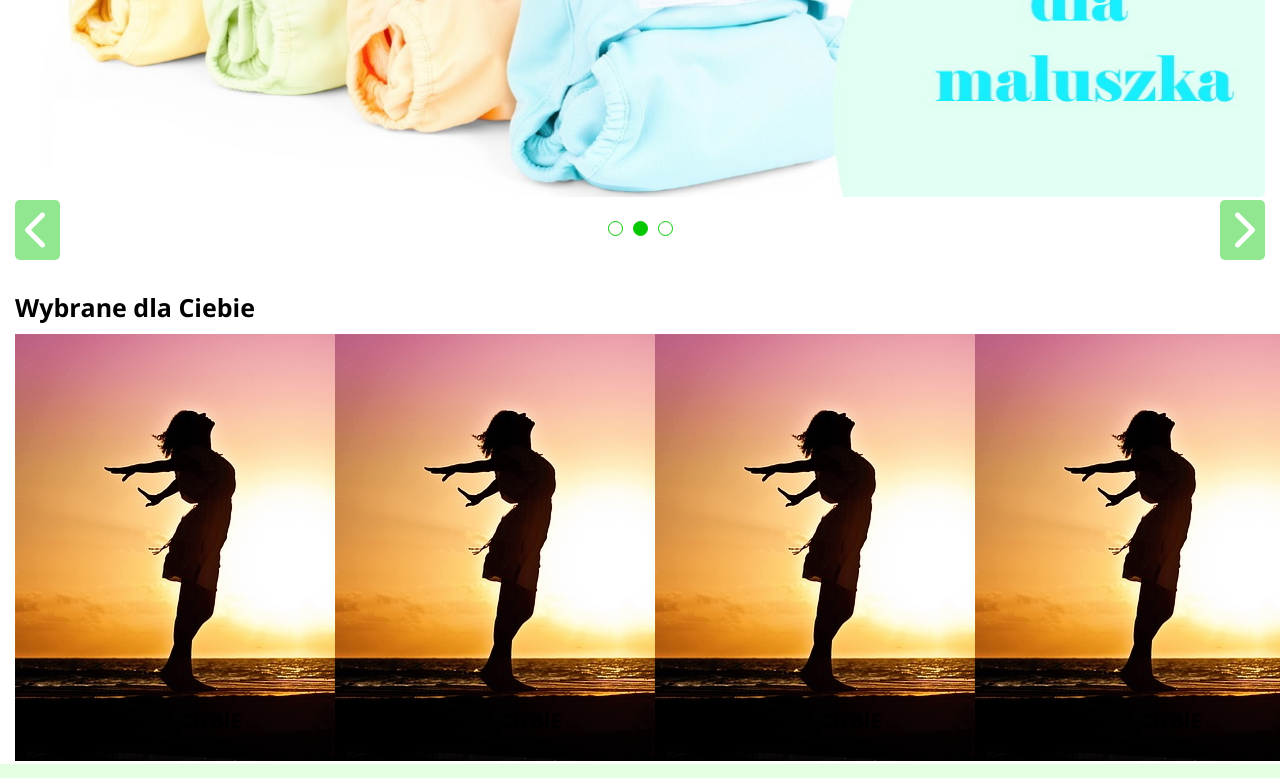
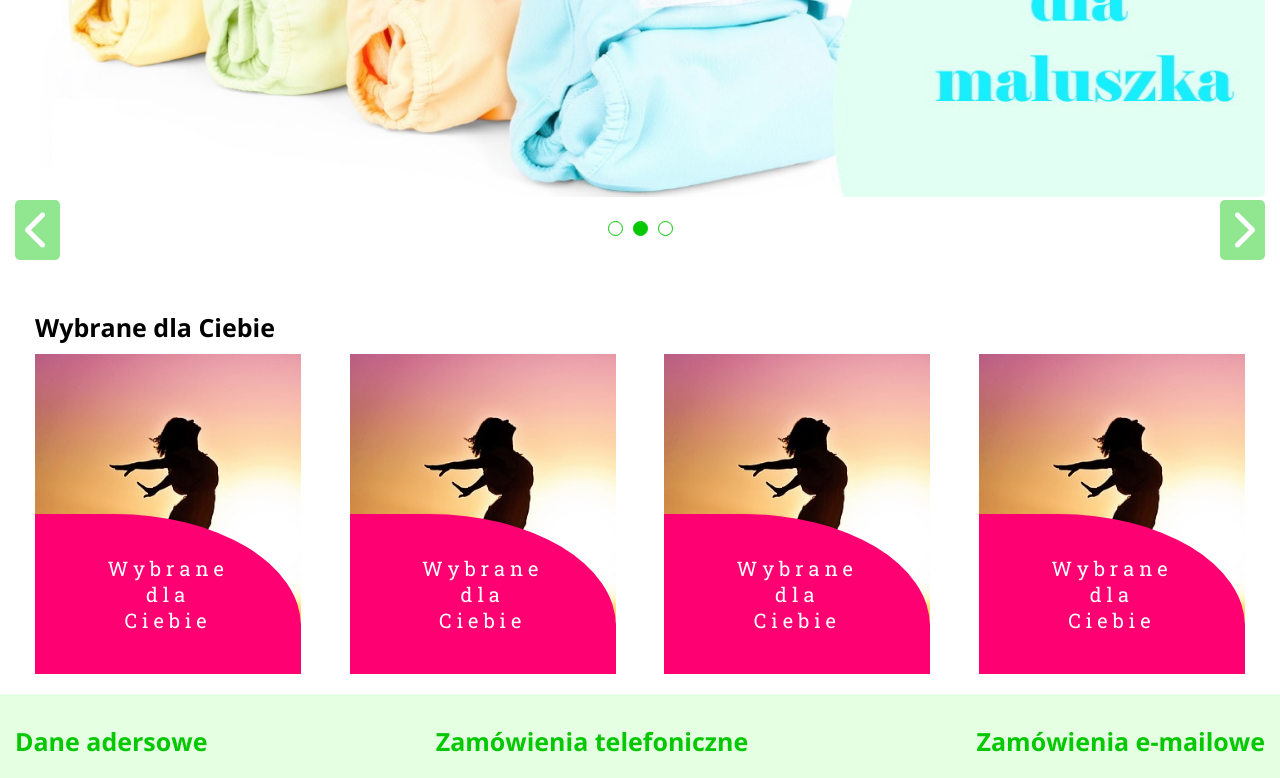
Before and after one commit to MalwinaGruchot/AptekaNaNiby, a React (Vite) app: page / in a window 1280 px wide. Shown: the part 380-1158 px from the top of the page. Built offline with nearby package versions, Linux system fonts and the light colour scheme.

Commit message:
fix commit

```diff
--- a/src/components/Footer/Footer.module.scss
+++ b/src/components/Footer/Footer.module.scss
@@ -1,7 +1,6 @@
 @import "../../styles/mixins";
 @import "../../styles/variables";
-
-@import url("https://fonts.googleapis.com/css2?family=Open+Sans:wght@400;700&family=Roboto+Slab:wght@400;500&family=Roboto:ital,wght@0,400;0,700;1,400;1,700&display=swap");
+@import "../../styles/fonts";
 
 .footer {
   background-color: $color-secendary;
@@ -17,7 +16,14 @@
 
 .item {
   font-size: 1.5rem;
-  padding: 0.3rem 1.5rem;
+  padding: 0.3rem 0;
+  align-items: center;
+}
+
+.title {
+  color: $color-primary;
+  font-size: 2.5rem;
+  padding-bottom: 1.5rem;
 }
 
 .list {
@@ -37,9 +43,10 @@
 .titleBaner {
   color: rgb(242, 255, 0);
   font-size: 5rem;
+  letter-spacing: 1rem;
   @include container;
   text-align: center;
-  font-family: "Roboto Slab", serif;
+  font-family: $font-Roboto-Slab;
   font-weight: 500;
 }
 
@@ -47,7 +54,7 @@
   position: absolute;
   top: 50%;
   left: 50%;
-  transform: translate(-50%, -50%);
+  transform: translate(-70%, -35%);
   display: flex;
   flex-direction: column;
   justify-content: center;
--- a/src/components/Home/InfoBaner.jsx
+++ b/src/components/Home/InfoBaner.jsx
@@ -3,10 +3,13 @@ import styles from "./InfoBaner.module.scss";
 // eslint-disable-next-line react/prop-types
 export default function InfoBaner({ src }) {
   return (
-    <div className={styles.infoBaner}>
-      <div className={styles.wrapper}>
-        <img src={src}></img>
-        <h3 className={styles.title}>Wybrane dla Ciebie</h3>
+    <div className={styles.baner} style={{ backgroundImage: `url(${src})` }}>
+      <div className={styles.background}>
+        <div className={styles.titleWrapper}>
+          <h3 className={styles.titleBaner}> Wybrane </h3>
+          <h3 className={styles.titleBaner}> dla </h3>
+          <h3 className={styles.titleBaner}>Ciebie </h3>
+        </div>
       </div>
     </div>
   );
--- a/src/components/Home/InfoBaner.module.scss
+++ b/src/components/Home/InfoBaner.module.scss
@@ -1,12 +1,38 @@
-.wrapper {
+@import "../../styles/fonts";
+.baner {
+  height: 40vh;
+  width: 22%;
+  // background-image: url(../../assets/woman.jpg);
+  background-repeat: no-repeat;
+  background-size: cover;
   position: relative;
 }
 
-.title {
+.titleBaner {
+  color: white;
+  font-size: 2rem;
+  letter-spacing: 0.5rem;
+  text-align: center;
+  font-family: $font-Roboto-Slab;
+  font-weight: 400;
+}
+
+.titleWrapper {
   position: absolute;
+  top: 50%;
+  left: 50%;
+  transform: translate(-50%, -50%);
+  display: flex;
+  flex-direction: column;
+  justify-content: center;
+}
+
+.background {
+  position: absolute;
+  left: 0;
   bottom: 0;
-  left: 0;
-  text-transform: uppercase;
-  font-size: 2rem;
-  padding: 3rem 1.5rem;
+  background: rgb(255, 0, 115);
+  border-radius: 0 70% 0 0;
+  width: 100%;
+  height: 50%;
 }
--- a/src/components/Home/SectionForYou.module.scss
+++ b/src/components/Home/SectionForYou.module.scss
@@ -3,6 +3,7 @@
 
 .forYou {
   background-color: $color-section;
+  padding: 2rem;
 }
 
 .container {
--- a/src/styles/_fonts.scss
+++ b/src/styles/_fonts.scss
@@ -1,4 +1,5 @@
-@import url("https://fonts.googleapis.com/css2?family=Open+Sans:wght@400;700&family=Roboto:ital,wght@0,400;0,700;1,400;1,700&display=swap");
+@import url("https://fonts.googleapis.com/css2?family=Open+Sans:wght@400;700&family=Roboto+Slab:wght@400;500&family=Roboto:ital,wght@0,400;0,700;1,400;1,700&display=swap");
 
 $font-Open_Sans: "Open Sans", sans-serif;
 $font-Roboto: "Roboto", sans-serif;
+$font-Roboto-Slab: "Roboto Slab", serif;
```
Also changed, not shown: src/components/Footer/Footer.scss (deleted).
